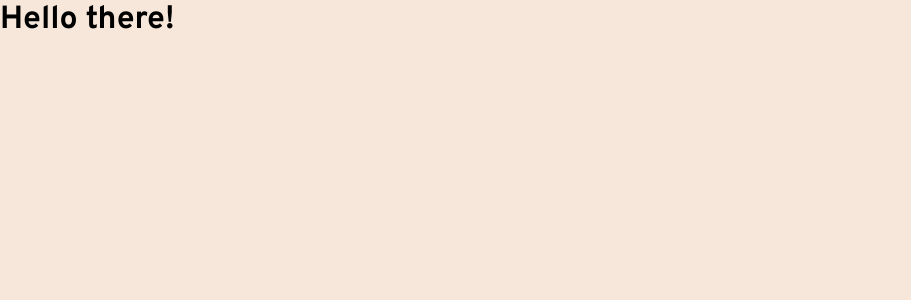
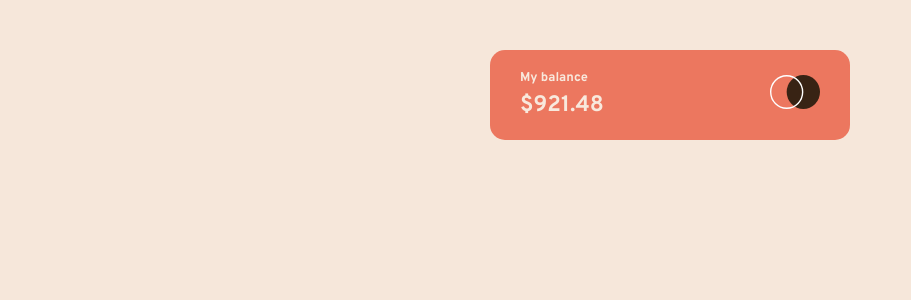
Before and after one commit to OthankQ/expenses-chart, a React (Create React App) app: page / in a window 1280 px wide. Shown: the top 300 px of the page, without its empty margins (0-911 px from the left). Built offline with nearby package versions, Linux system fonts and the light colour scheme.

Commit message:
add MyBalance component and stylize

```diff
--- a/package.json
+++ b/package.json
@@ -43,5 +43,8 @@
   },
   "resolutions": {
     "styled-components": "^5"
+  },
+  "devDependencies": {
+    "@types/styled-components": "^5.1.25"
   }
 }
--- a/src/App.tsx
+++ b/src/App.tsx
@@ -1,9 +1,11 @@
 import React from 'react';
+
+import { Container } from './components/Container/Container';
 
 function App() {
   return (
     <div className="App">
-      <h1>Hello there!</h1>
+      <Container />
     </div>
   );
 }
--- /dev/null
+++ b/src/components/Container/Container.tsx
@@ -0,0 +1,22 @@
+import * as React from 'react';
+import styled from 'styled-components';
+
+import { MyBalance } from '../MyBalance/MyBalance';
+
+export const StyledContainer = styled.div`
+  width: 300px;
+  height: 50vh;
+  display: flex;
+  flex-direction: column;
+  margin: 50px auto;
+`;
+
+export class Container extends React.Component<{}, {}> {
+  render() {
+    return (
+      <StyledContainer>
+        <MyBalance balance={921.48} />
+      </StyledContainer>
+    );
+  }
+}
--- /dev/null
+++ b/src/components/MyBalance/MyBalance.tsx
@@ -0,0 +1,55 @@
+import * as React from 'react';
+import styled from 'styled-components';
+import logo from '../../imgs/logo.svg';
+
+export const StyledDiv = styled.div`
+  width: 100%;
+  height: auto;
+  padding: 20px 30px;
+  border-radius: 15px;
+  display: flex;
+  justify-content: space-between;
+  align-items: center;
+  background-color: hsl(10, 79%, 65%);
+  color: hsl(27, 66%, 92%);
+  .left {
+    background-color: hsl(10, 79%, 65%);
+    display: flex;
+    flex-direction: column;
+    gap: 5px;
+    p {
+      background-color: hsl(10, 79%, 65%);
+      font-size: 0.8rem;
+    }
+    h2 {
+      background-color: hsl(10, 79%, 65%);
+      font-size: 1.4rem;
+    }
+  }
+  .right {
+    background-color: hsl(10, 79%, 65%);
+    img {
+      background-color: hsl(10, 79%, 65%);
+      width: 50px;
+    }
+  }
+`;
+export type MyBalanceProps = {
+  balance: number;
+};
+
+export class MyBalance extends React.Component<MyBalanceProps, {}> {
+  render() {
+    return (
+      <StyledDiv>
+        <div className="left">
+          <p>My balance</p>
+          <h2>${this.props.balance}</h2>
+        </div>
+        <div className="right">
+          <img src={logo} alt="logo" />
+        </div>
+      </StyledDiv>
+    );
+  }
+}
```
Also changed, not shown: 2 other files (tests, documents, lock files or other folders).
